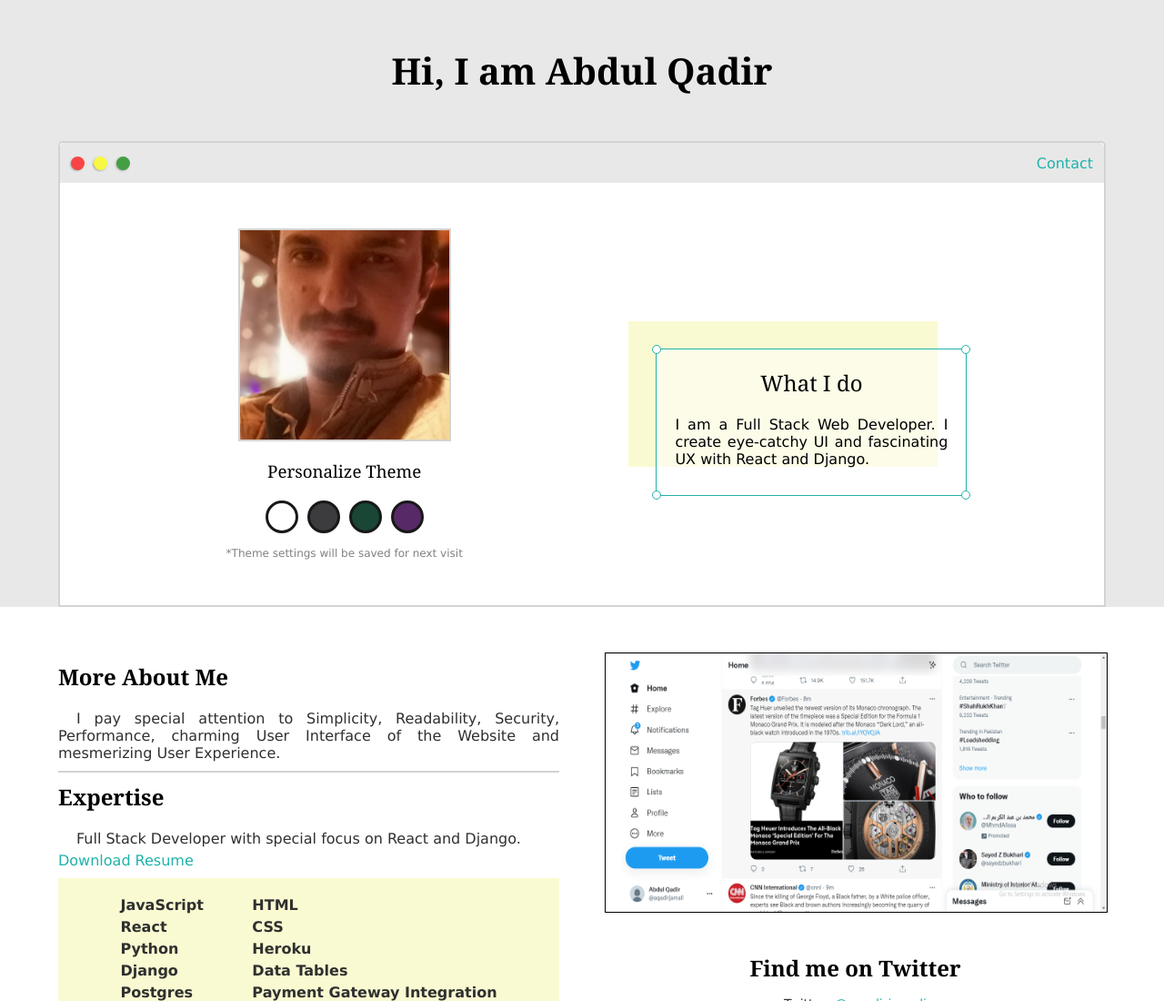
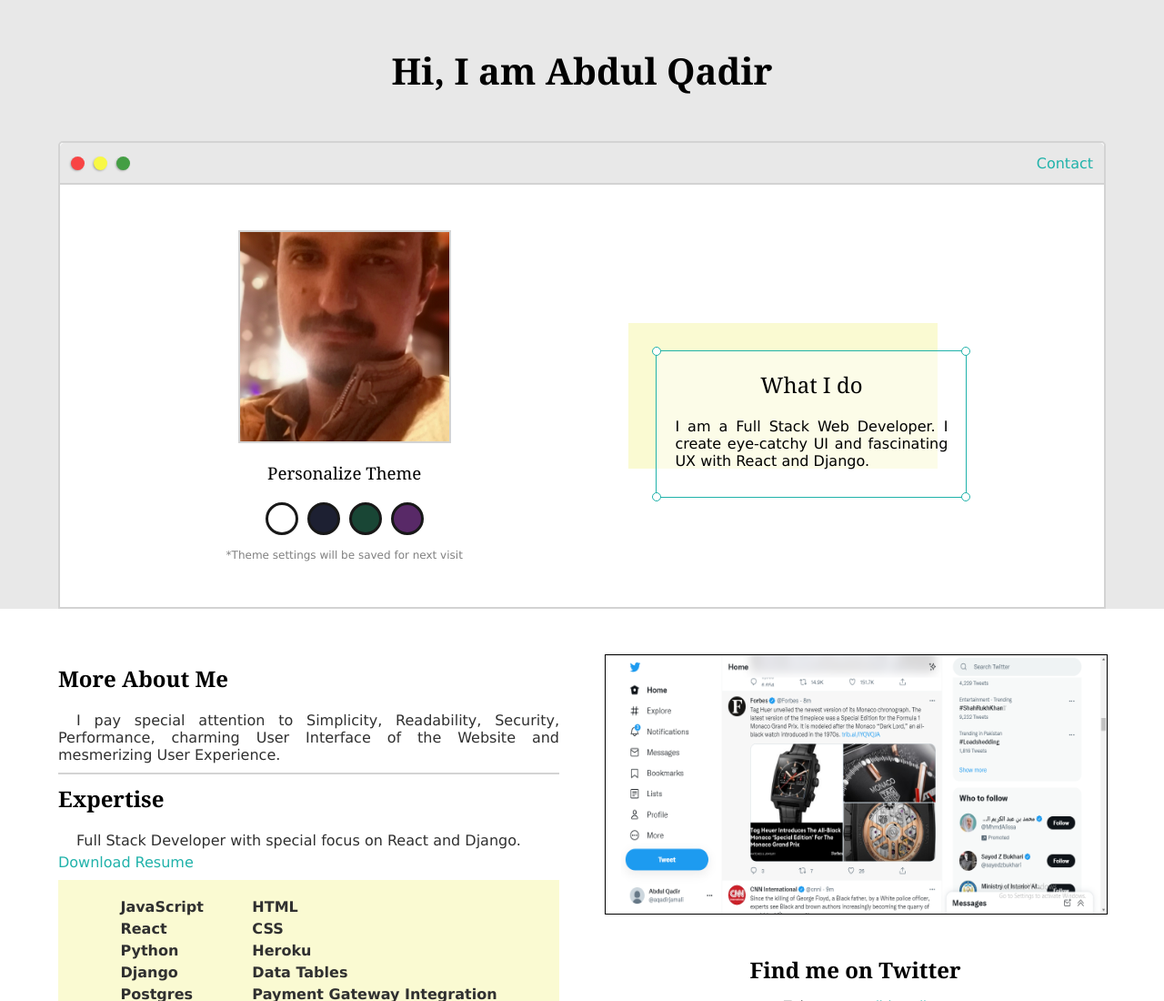
Before and after one commit to AbdulQadir92/portfolio-website-dennis, a plain HTML site: page index.html in a window 1280 px wide. Shown: the top 1100 px of the page at 91% size. Drawn offline with Linux system fonts and the light colour scheme.

Commit message:
Changed dark theme color from black to dark blue

```diff
--- a/dark.css
+++ b/dark.css
@@ -1,13 +1,13 @@
 
 :root {
-    --mainBg:#28282B;
-    --secondaryBg:#45454a;
+    --mainBg:#05081c;
+    --secondaryBg: #0a0d36;
 
     --mainColor: white;
     --secondaryColor: lightgrey;
 
-    --borderColor: #616169;
+    --borderColor: #131e6b;
 
-    --previewBoxBg: rgba(0,0,0,0.5);
-    --previewShadowColor: #45454a;
+    --previewBoxBg: rgba(5, 8, 28, 0.5);
+    --previewShadowColor: #0a0d36;
 }
--- a/index.css
+++ b/index.css
@@ -65,6 +65,7 @@ h1, h2, h3, h4, h5, h6 {
     align-items: center;
     padding: 7px;
     background-color: var(--secondaryBg);
+    border-bottom: 2px solid var(--borderColor);
     border-radius: 5px 5px 0 0;
 }
 
@@ -154,7 +155,7 @@ h1, h2, h3, h4, h5, h6 {
 }
 
 .theme-dot-2 {
-    background-color: #28282B;
+    background-color: #05081c;
 }
 
 .theme-dot-3 {
```
